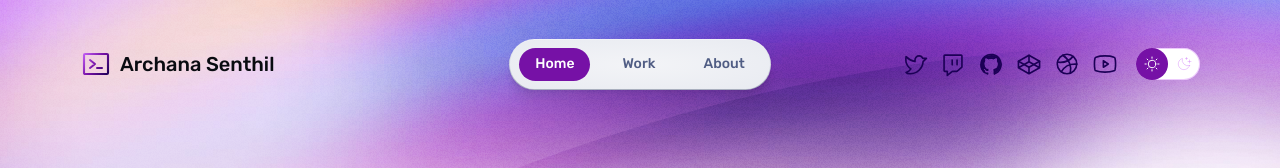
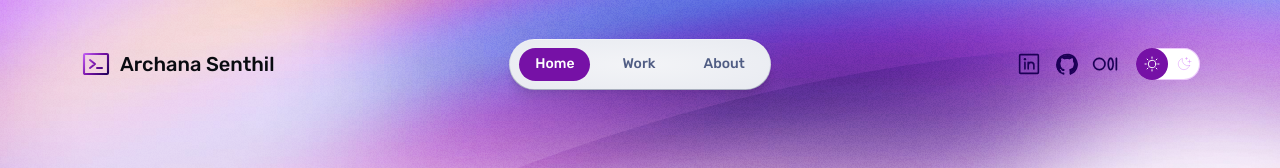
Before and after one commit to i-archanasenthil/i-archanasenthil.github.io, an Astro site: page / in a window 1280 px wide. Shown: the top 168 px of the page. Built offline with nearby package versions, Linux system fonts and the light colour scheme; Astro itself is replaced by a stand-in of ours.

Commit message:
Added icon links

```diff
--- a/src/components/IconPaths.ts
+++ b/src/components/IconPaths.ts
@@ -36,6 +36,7 @@ export const iconPaths = {
 	'instagram-logo': `<circle cx="128" cy="128" r="40" fill="none" stroke-miterlimit="10" stroke-width="16"/><rect width="184" height="184" x="36" y="36" fill="none" stroke-linecap="round" stroke-linejoin="round" stroke-width="16" rx="48"/><circle cx="180" cy="76" r="12" stroke="none" />`,
 	'tiktok-logo': `<path fill="none" stroke-linecap="round" stroke-linejoin="round" stroke-width="16" d="M168 106a96 96 0 0 0 56 18V84a56 56 0 0 1-56-56h-40v128a28 28 0 1 1-40-25V89a68 68 0 1 0 80 67Z"/>`,
 
+	'medium-logo':`<path d="M72,64a64,64,0,1,0,64,64A64.07,64.07,0,0,0,72,64Zm0,112a48,48,0,1,1,48-48A48.05,48.05,0,0,1,72,176ZM184,64c-5.68,0-16.4,2.76-24.32,21.25C154.73,96.8,152,112,152,128s2.73,31.2,7.68,42.75C167.6,189.24,178.32,192,184,192s16.4-2.76,24.32-21.25C213.27,159.2,216,144,216,128s-2.73-31.2-7.68-42.75C200.4,66.76,189.68,64,184,64Zm0,112c-5.64,0-16-18.22-16-48s10.36-48,16-48,16,18.22,16,48S189.64,176,184,176ZM248,72V184a8,8,0,0,1-16,0V72a8,8,0,0,1,16,0Z" />`,
 	'database': `<path d="M128,24C74.17,24,32,48.6,32,80v96c0,31.4,42.17,56,96,56s96-24.6,96-56V80C224,48.6,181.83,24,128,24Zm80,104c0,9.62-7.88,19.43-21.61,26.92C170.93,163.35,150.19,168,128,168s-42.93-4.65-58.39-13.08C55.88,147.43,48,137.62,48,128V111.36c17.06,15,46.23,24.64,80,24.64s62.94-9.68,80-24.64ZM69.61,53.08C85.07,44.65,105.81,40,128,40s42.93,4.65,58.39,13.08C200.12,60.57,208,70.38,208,80s-7.88,19.43-21.61,26.92C170.93,115.35,150.19,120,128,120s-42.93-4.65-58.39-13.08C55.88,99.43,48,89.62,48,80S55.88,60.57,69.61,53.08ZM186.39,202.92C170.93,211.35,150.19,216,128,216s-42.93-4.65-58.39-13.08C55.88,195.43,48,185.62,48,176V159.36c17.06,15,46.23,24.64,80,24.64s62.94-9.68,80-24.64V176C208,185.62,200.12,195.43,186.39,202.92Z" />`,
 	'brain':`<path d="M248,124a56.11,56.11,0,0,0-32-50.61V72a48,48,0,0,0-88-26.49A48,48,0,0,0,40,72v1.39a56,56,0,0,0,0,101.2V176a48,48,0,0,0,88,26.49A48,48,0,0,0,216,176v-1.41A56.09,56.09,0,0,0,248,124ZM88,208a32,32,0,0,1-31.81-28.56A55.87,55.87,0,0,0,64,180h8a8,8,0,0,0,0-16H64A40,40,0,0,1,50.67,86.27,8,8,0,0,0,56,78.73V72a32,32,0,0,1,64,0v68.26A47.8,47.8,0,0,0,88,128a8,8,0,0,0,0,16,32,32,0,0,1,0,64Zm104-44h-8a8,8,0,0,0,0,16h8a55.87,55.87,0,0,0,7.81-.56A32,32,0,1,1,168,144a8,8,0,0,0,0-16,47.8,47.8,0,0,0-32,12.26V72a32,32,0,0,1,64,0v6.73a8,8,0,0,0,5.33,7.54A40,40,0,0,1,192,164Zm16-52a8,8,0,0,1-8,8h-4a36,36,0,0,1-36-36V80a8,8,0,0,1,16,0v4a20,20,0,0,0,20,20h4A8,8,0,0,1,208,112ZM60,120H56a8,8,0,0,1,0-16h4A20,20,0,0,0,80,84V80a8,8,0,0,1,16,0v4A36,36,0,0,1,60,120Z" />`,
 	'polygon': `<path d="M230.64,49.36a32,32,0,0,0-45.26,0h0a31.9,31.9,0,0,0-5.16,6.76L152,48.42A32,32,0,0,0,97.37,25.36h0a32.06,32.06,0,0,0-5.76,37.41L57.67,93.32a32.05,32.05,0,0,0-40.31,4.05h0a32,32,0,0,0,42.89,47.41l70,51.36a32,32,0,1,0,47.57-14.69l27.39-77.59q1.38.12,2.76.12a32,32,0,0,0,22.63-54.62Zm-122-12.69h0a16,16,0,1,1,0,22.64A16,16,0,0,1,108.68,36.67Zm-80,94.65a16,16,0,0,1,0-22.64h0a16,16,0,1,1,0,22.64Zm142.65,88a16,16,0,0,1-22.63-22.63h0a16,16,0,1,1,22.63,22.63Zm-8.55-43.18a32,32,0,0,0-23,7.08l-70-51.36a32.17,32.17,0,0,0-1.34-26.65l33.95-30.55a32,32,0,0,0,45.47-10.81L176,71.56a32,32,0,0,0,14.12,27Zm56.56-92.84A16,16,0,1,1,196.7,60.68h0a16,16,0,0,1,22.63,22.63Z" />` ,
--- a/src/components/Nav.astro
+++ b/src/components/Nav.astro
@@ -12,12 +12,9 @@ const textLinks: { label: string; href: string }[] = [
 
 /** Icon links to social media — edit these with links to your profiles! */
 const iconLinks: { label: string; href: string; icon: keyof typeof iconPaths }[] = [
-	{ label: 'Twitter', href: 'https://twitter.com/me', icon: 'twitter-logo' },
-	{ label: 'Twitch', href: 'https://twitch.tv/me', icon: 'twitch-logo' },
-	{ label: 'GitHub', href: 'https://github.com/me', icon: 'github-logo' },
-	{ label: 'CodePen', href: 'https://codepen.io/me', icon: 'codepen-logo' },
-	{ label: 'dribbble', href: 'https://dribbble.com/me', icon: 'dribbble-logo' },
-	{ label: 'YouTube', href: 'https://www.youtube.com/@me/', icon: 'youtube-logo' },
+	{ label: 'LinkedIn', href: 'https://www.linkedin.com/in/archana-senthil/', icon: 'linkedin-logo' },
+	{ label: 'GitHub', href: 'https://github.com/i-archanasenthil', icon: 'github-logo' },
+	{ label: 'Medium', href: 'https://medium.com/@i.archanasenthil', icon: 'medium-logo' },
 ];
 
 /** Test if a link is pointing to the current page. */
```
